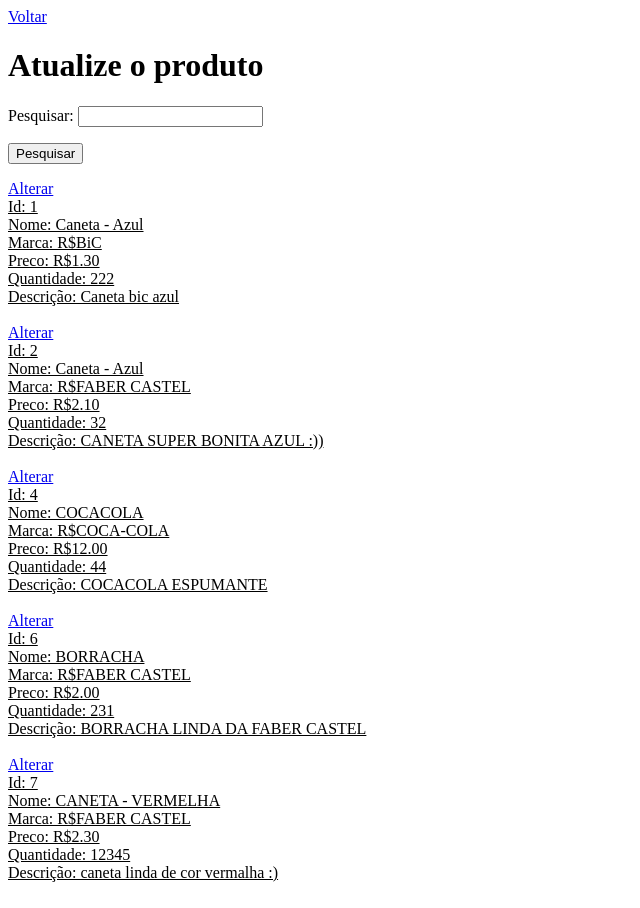
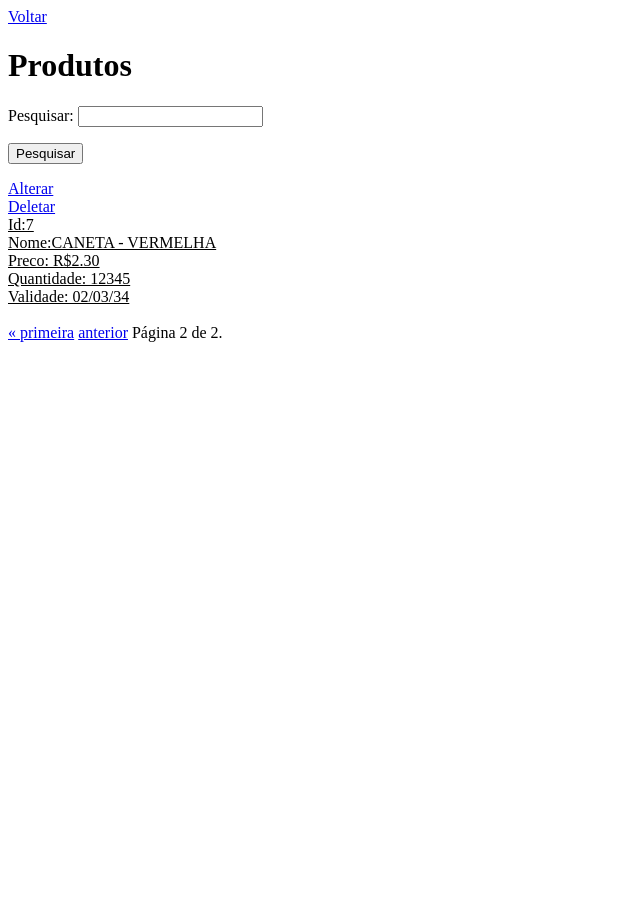
Before and after one commit to Victor-HCSilva/produtos, a Django app: page /select_product/?page=2 in a window 1280 px wide. Shown: the whole page, without its empty margins (0-640 px from the left). After the commit the page ends 342 px from the top, so only its background shows below. Run offline with Django 5.2, Linux system fonts and the light colour scheme; data comes from the database, SQL or seed files in the repository; both versions use the stored data as it was after the commit.

Commit message:
paginação e filtros

```diff
--- a/app/forms.py
+++ b/app/forms.py
@@ -8,10 +8,11 @@
         widgets = {
             'descricao': forms.Textarea(attrs={'rows': 4}),
             'preco': forms.NumberInput(attrs={'step': '0.01'}),
-            'validade': forms.DateInput(attrs={'type': 'date'}), # Widget para data
-            'quantidade': forms.NumberInput() # Widget para quantidade
+            'validade': forms.DateInput(attrs={'type': 'date'}),
+            'quantidade': forms.NumberInput()
         }
         labels = {
+            'nome':'Produto:',
             'descricao': 'Descrição:',
             'preco': 'Preço(R$):',
             'validade': 'Data de Validade:',
--- a/app/models.py
+++ b/app/models.py
@@ -17,7 +17,7 @@
     marca = models.ForeignKey(Marca, on_delete=models.SET_NULL, blank=True, null=True)
     descricao = models.TextField()
     preco = models.DecimalField(max_digits=10, decimal_places=2) # Campo para o preço
-    validade = models.DateField(default=None)
+    validade = models.DateField(null=True, blank=True)
     quantidade = models.IntegerField()
 
     def __str__(self):
--- a/app/templates/select_product.html
+++ b/app/templates/select_product.html
@@ -1,8 +1,8 @@
 <a href="{% url 'index' %}">Voltar</a>
 
-<h1>Atualize o produto</h1>
+<h1>Produtos</h1>
 
-<form method="get">  <!-- Use o método GET para formulários de busca -->
+<form method="get">
     {{ form_name.as_p }}
     <button type="submit">Pesquisar</button>
 </form>
@@ -11,20 +11,42 @@
     {% for item in produto %}
         <a href="{% url 'update_product' id=item.id %}">Alterar</a>
         <br>
-        <u>Id: {{ item.id }}</u>
+        <a href="{% url 'delete_product' id=item.id %}">Deletar</a>
         <br>
-        <u>Nome: {{ item.nome }}</u>
+        <u>Id:{{ item.id }}</u>
         <br>
-        <u>Marca: R${{ item.marca }}</u>
+        <u>Nome:{{ item.nome }}</u>
         <br>
         <u>Preco: R${{ item.preco }}</u>
         <br>
         <u>Quantidade: {{ item.quantidade }}</u>
         <br>
-        <u>Descrição: {{ item.descricao }}</u>
+        {% if item.validade %}
+            <u>Validade: {{ item.validade|date:"d/m/y" }}</u>
+        {% else %}
+            <u>Validade: {{ "Indeterminado" }}</u>
+        {% endif %}
         <br>
         <br>
     {% endfor %}
 {% else %}
-    <u>Sem produto</u>
+    <u>Nada encontrado</u>
 {% endif %}
+
+<div class="pagination">
+    <span class="step-links">
+        {% if produto.has_previous %}
+            <a href="?page=1">« primeira</a>
+            <a href="?page={{ produto.previous_page_number }}">anterior</a>
+        {% endif %}
+
+        <span class="current">
+            Página {{ produto.number }} de {{ produto.paginator.num_pages }}.
+        </span>
+
+        {% if produto.has_next %}
+            <a href="?page={{ produto.next_page_number }}">próxima</a>
+            <a href="?page={{ produto.paginator.num_pages }}">última »</a>
+        {% endif %}
+    </span>
+</div>
--- a/app/urls.py
+++ b/app/urls.py
@@ -7,5 +7,5 @@
     path('select_product/', views.select_product, name='select_product'),
     path('update_product/<int:id>/', views.update_product, name='update_product'),
     path('add_mark/', views.add_mark, name='add_mark'),
-    path('delete_product/', views.delete_product, name='delete_product'),
+    path('delete_product/<int:id>', views.delete_product, name='delete_product'),
 ]
--- a/app/views.py
+++ b/app/views.py
@@ -3,6 +3,7 @@
 from  .forms import ProdutoForm, NomeProduto, MarcaProduto
 from django.db.models import Q
 from .forms import SearchForm  # Importe o novo formulário
+from django.core.paginator import Paginator, PageNotAnInteger, EmptyPage
 
 def index(request):
     produto = Produto.objects.all()
@@ -11,12 +12,13 @@
         if form.is_valid():
             # Verificação de unicidade pelo nome do produto
             nome_do_produto = form.cleaned_data.get('nome')
+            marca_do_produto = form.cleaned_data.get('marca')
 
-            if Produto.objects.filter(nome=nome_do_produto).exists():
-                form.add_error('nome', 'Já existe um produto com este nome.')
+            if Produto.objects.filter(nome=nome_do_produto).exists() and Produto.objects.filter(marca=marca_do_produto).exists():
+                form.add_error('nome', 'Produto já existe.')
             else:
                 form.save()
-                return redirect('index') # Redirecione depois de salvar
+                return redirect('select_product') # Redirecione depois de salvar
     else:
         form = ProdutoForm()
 
@@ -31,6 +33,7 @@
     form_nome = NomeProduto(request.POST)
     if form_nome.is_valid():
         form_nome.save()
+        return redirect('index') # Redirecione depois de salvar
 
     context = {
         "form_name":form_nome,
@@ -41,38 +44,34 @@
     form_marca = MarcaProduto(request.POST)
     if form_marca.is_valid():
         form_marca.save()
+        return redirect('index') # Redirecione depois de salvar
 
     context = {
         "form_marca":form_marca,
     }
     return render(request, 'add_mark.html', context)
 
-
 def select_product(request):
-    produtos = Produto.objects.all()
-    form = ProdutoForm(request.GET)
-
-    if form.is_valid():
-        search_term = form.cleaned_data.get('search_term')
-
-        if search_term:
-            produtos = Produto.objects.filter(Q(nome__icontains=search_term))
-
-    context = {
-        "produto": produtos,
-        "form_name": form,
-    }
-
-    return render(request, 'select_product.html', context)
-
-def select_product(request):
-    produtos = Produto.objects.all()
+    produtos_list = Produto.objects.all()
     form = SearchForm(request.GET)
 
     if form.is_valid():
         search_term = form.cleaned_data.get('search_term')
         if search_term:
-            produtos = produtos.filter(nome__nome__icontains=search_term)  # Filtrando no campo nome da chave estrangeira
+            produtos_list = produtos_list.filter(Q(nome__nome__icontains=search_term))
+
+    # Configuração da paginação
+    paginator = Paginator(produtos_list, 4) # 5 produtos por página
+    page = request.GET.get('page')
+
+    try:
+        produtos = paginator.page(page)
+    except PageNotAnInteger:
+        # Se page não é um inteiro, exibe a primeira página
+        produtos = paginator.page(1)
+    except EmptyPage:
+            # Se a página estiver fora do range, exibe a última página
+        produtos = paginator.page(paginator.num_pages)
 
     context = {
         "produto": produtos,
@@ -96,7 +95,13 @@
         "form": form,
         'produto': produto,
     }
+
     return render(request, 'update_product.html', context)
 
-def delete_product(request):
-    return render(request, 'delete_product.html',)
+def delete_product(request, id):
+    produto = get_object_or_404(Produto, id=id)  # Obtém o produto ou retorna 404
+    if request.method == 'POST':  # Verifica se é um POST
+       produto.delete()  # Deleta o produto
+       return redirect('select_product')  # Redireciona para a lista de produtos
+
+    return render(request, 'delete_product.html', {'produto':produto})
--- /dev/null
+++ b/requeriments.txt
@@ -0,0 +1,6 @@
+asgiref==3.8.1
+Django==5.1.4
+django-rest-framework==0.1.0
+djangorestframework==3.15.2
+sqlparse==0.5.3
+typing_extensions==4.12.2
```
Also changed, not shown: app/templates/delete_product.html (+17 -1 lines), app/templates/index.html (+16 -3 lines), README.md, app/migrations/0002_alter_produto_validade.py (added), db.sqlite3, 1 other file.
